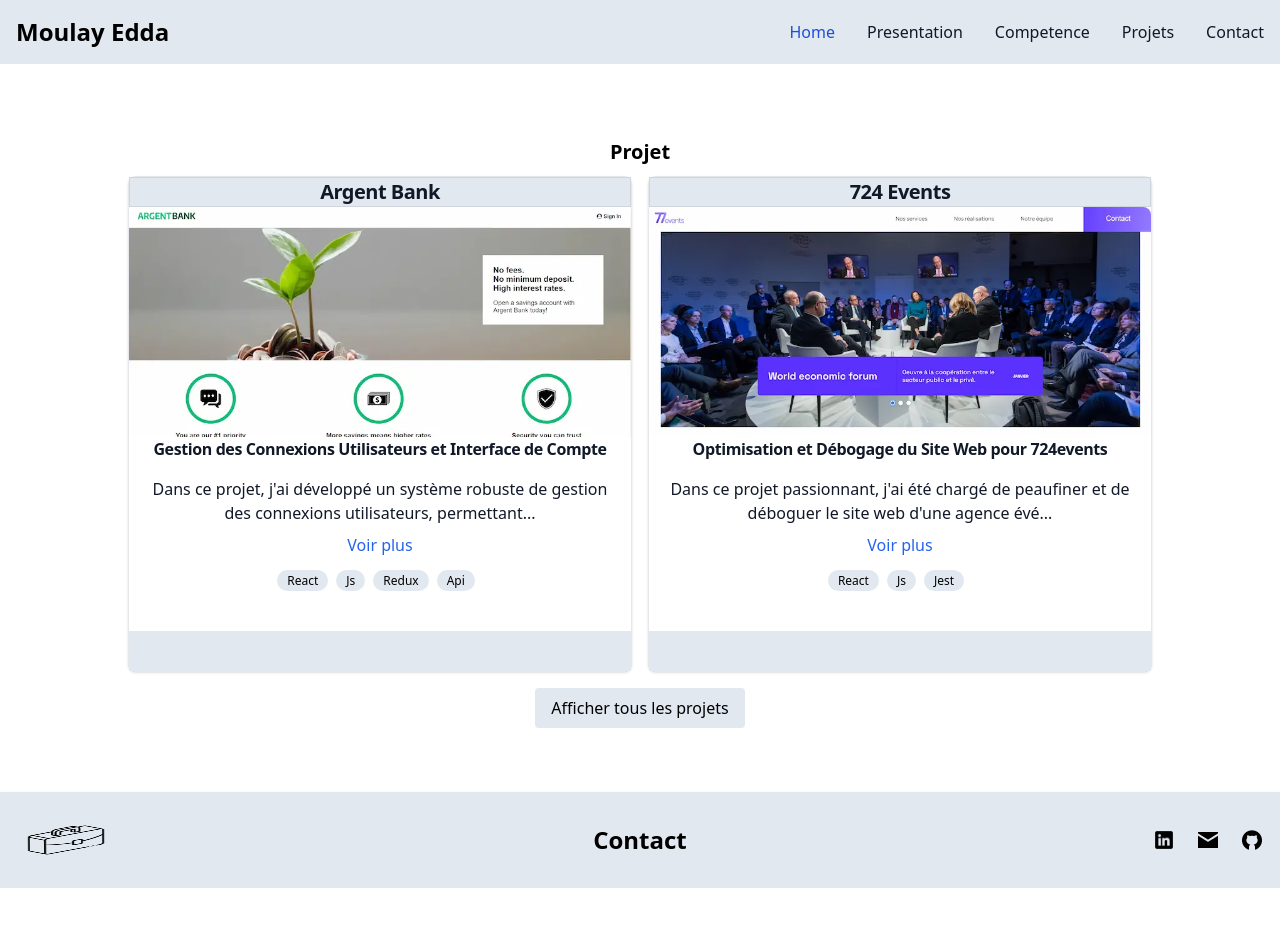
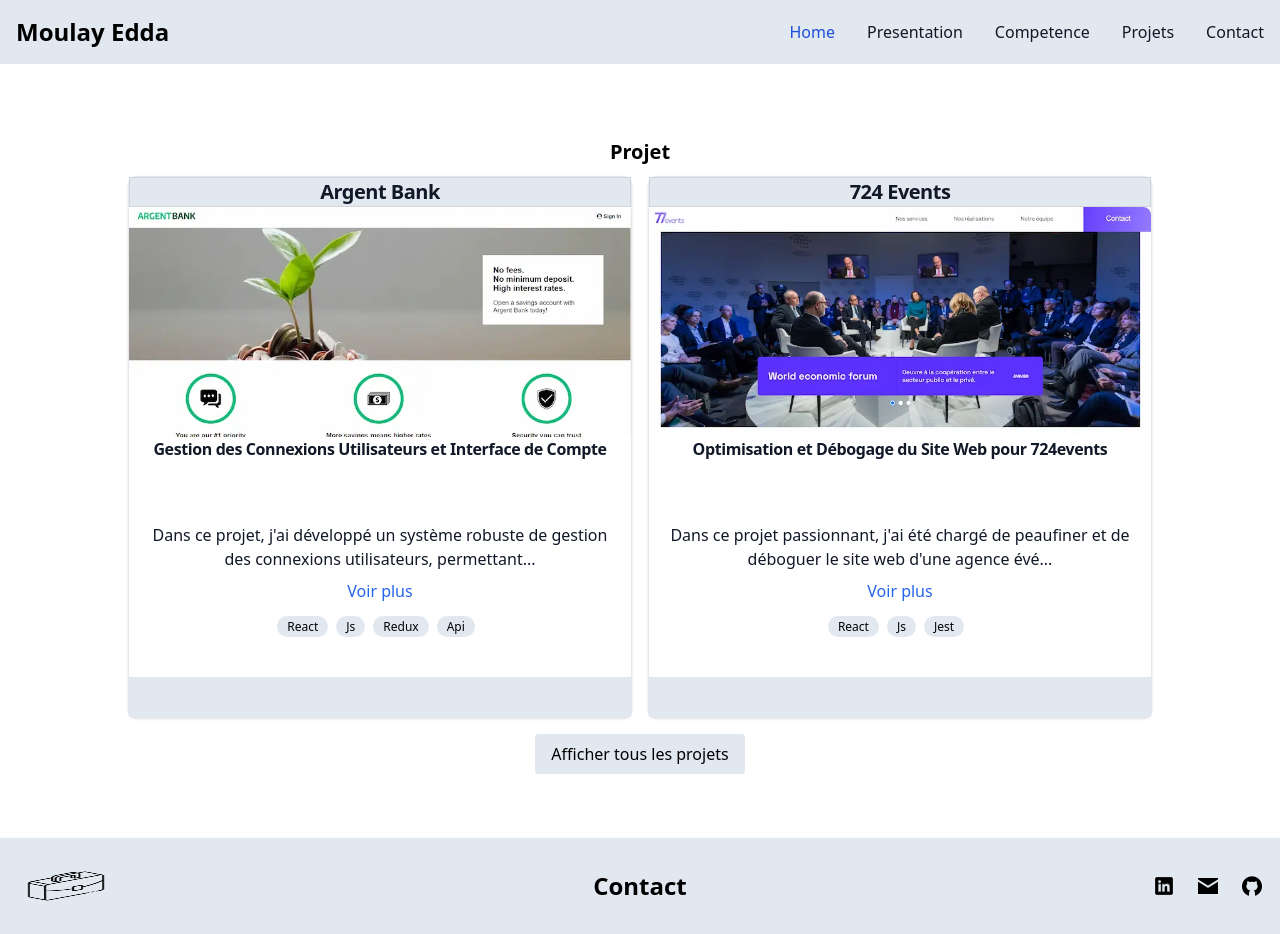
Before and after one commit to Moulay-E/portfolio, a Next.js app: page /project in a window 1280 px wide. Before the commit the page ends 888 px from the top, so only its background shows below. Built offline with nearby package versions, Linux system fonts and the light colour scheme.

Commit message:
add min height patch

```diff
--- a/src/component/Feature/FeatureProject/FeatureProject.js
+++ b/src/component/Feature/FeatureProject/FeatureProject.js
@@ -39,7 +39,7 @@ export default function FeatureProject({ arr }) {
         </Link>
 
         <div className=" pb-0 flex flex-col justify-around flex-grow px-5 pb-5 ">
-          <h3 className="  font-semibold tracking-tight text-gray-900 dark:text-white">
+          <h3 className=" min-height font-semibold tracking-tight text-gray-900 dark:text-white">
             {' '}
             {arr.subtile}{' '}
           </h3>
--- a/src/styles/style.css
+++ b/src/styles/style.css
@@ -14,11 +14,6 @@
   height: 100%;
 }
 
-/* .test{
-
+.min-height {
+  min-height: 70px;
 }
-
-.testParent {
-
-
-} */
```
